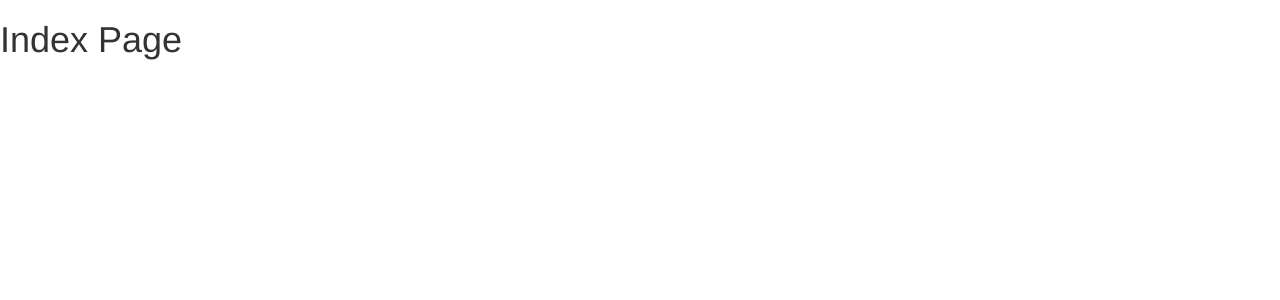
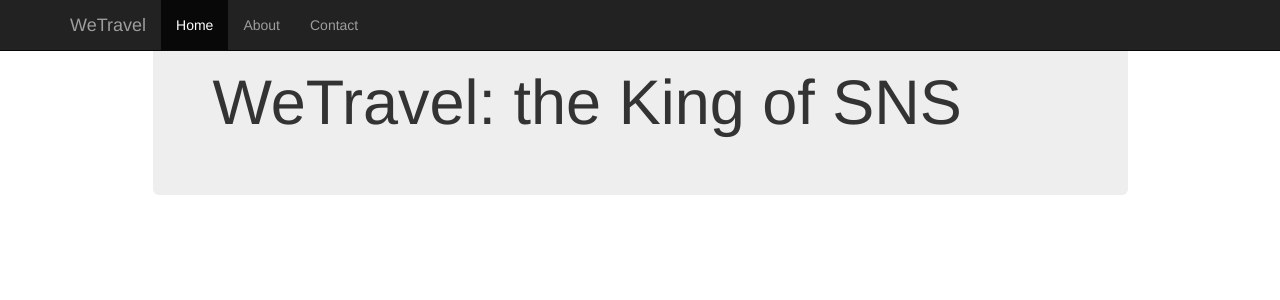
Before and after one commit to ShiyangChen/WeTravel-Website-Django, a Django app: page /wetravel/ in a window 1280 px wide. Shown: the top 300 px of the page. Run offline with Django 3.2, Linux system fonts and the light colour scheme; some libraries are stand-ins or nearby versions.

Commit message:
Modify Templates

```diff
--- a/wetravel/templates/wetravel/base.html
+++ b/wetravel/templates/wetravel/base.html
@@ -11,11 +11,6 @@
         <!-- Bootstrap -->
         <link href="{% static 'css/bootstrap.min.css' %}" rel="stylesheet">
 
-        <!-- jQuery (necessary for Bootstrap's JavaScript plugins) -->
-        <script src="https://ajax.googleapis.com/ajax/libs/jquery/1.11.2/jquery.min.js"></script>
-        <!-- Include all compiled plugins (below), or include individual files as needed -->
-        <script src="{% static 'js/bootstrap.min.js' %}"></script>
-
         <!-- HTML5 shim and Respond.js for IE8 support of HTML5 elements and media queries -->
         <!-- WARNING: Respond.js doesn't work if you view the page via file:// -->
         <!--[if lt IE 9]>
@@ -23,7 +18,38 @@
         <script src="https://oss.maxcdn.com/respond/1.4.2/respond.min.js"></script>
         <![endif]-->
     </head>
+
     <body>
-        {% block body_block %}{% endblock %}
+        <nav class="navbar navbar-inverse navbar-fixed-top">
+            <div class="container">
+                <div class="navbar-header">
+                    <button type="button" class="navbar-toggle collapsed" data-toggle="collapse" data-target="#navbar" aria-expanded="false" aria-controls="navbar">
+                        <span class="sr-only">Toggle navigation</span>
+                        <span class="icon-bar"></span>
+                        <span class="icon-bar"></span>
+                        <span class="icon-bar"></span>
+                    </button>
+                    <a class="navbar-brand" href="#">WeTravel</a>
+                </div>
+                <div id="navbar" class="collapse navbar-collapse">
+                    <ul class="nav navbar-nav">
+                        <li class="active"><a href="#">Home</a></li>
+                        <li><a href="#about">About</a></li>
+                        <li><a href="#contact">Contact</a></li>
+                    </ul>
+                </div><!--/.nav-collapse -->
+            </div>
+        </nav>
+
+        <div class="container">
+            {% block body_block %}{% endblock %}
+        </div><!-- /.container -->
+
+        <!-- Placed at the end of the document so the pages load faster -->
+        <!-- jQuery (necessary for Bootstrap's JavaScript plugins) -->
+        <script src="https://ajax.googleapis.com/ajax/libs/jquery/1.11.2/jquery.min.js"></script>
+        <!-- Include all compiled plugins (below), or include individual files as needed -->
+        <script src="{% static 'js/bootstrap.min.js' %}"></script>
+
    </body>
 </html>
--- a/wetravel/templates/wetravel/index.html
+++ b/wetravel/templates/wetravel/index.html
@@ -1,5 +1,9 @@
 {% extends 'wetravel/base.html' %}
 {% block title %}Index{% endblock %}
 {% block body_block %}
-    <h1>Index Page</h1>
+    <div class="row">
+        <div class="col-md-10 col-md-offset-1 center jumbotron">
+            <h1>WeTravel: the King of SNS</h1>
+        </div>
+    </div>
 {% endblock %}
```
